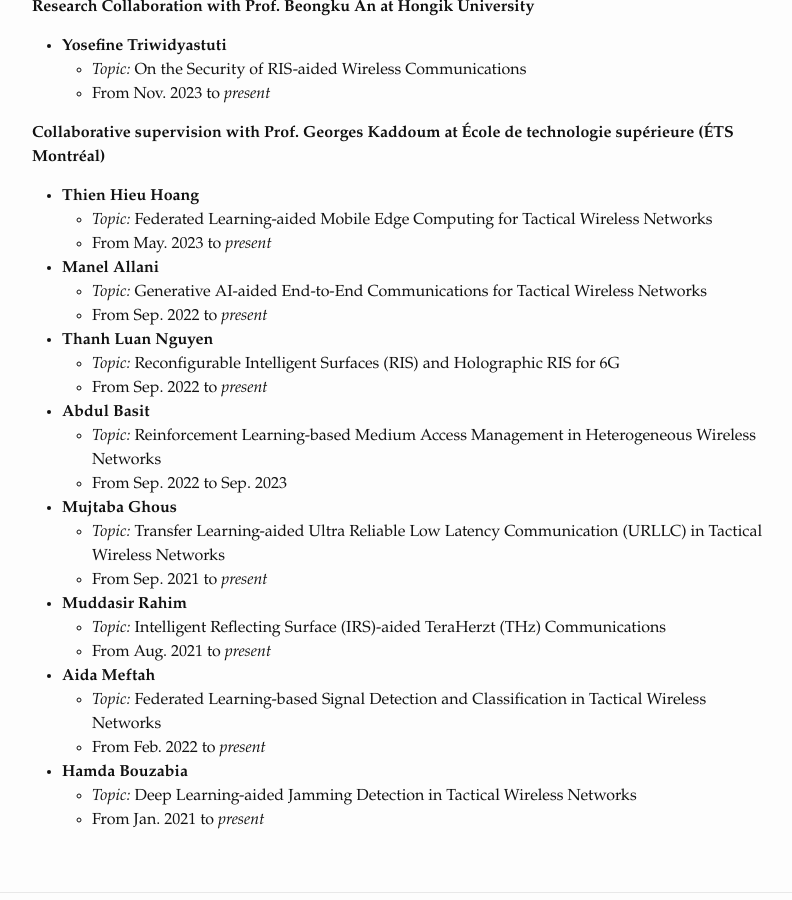
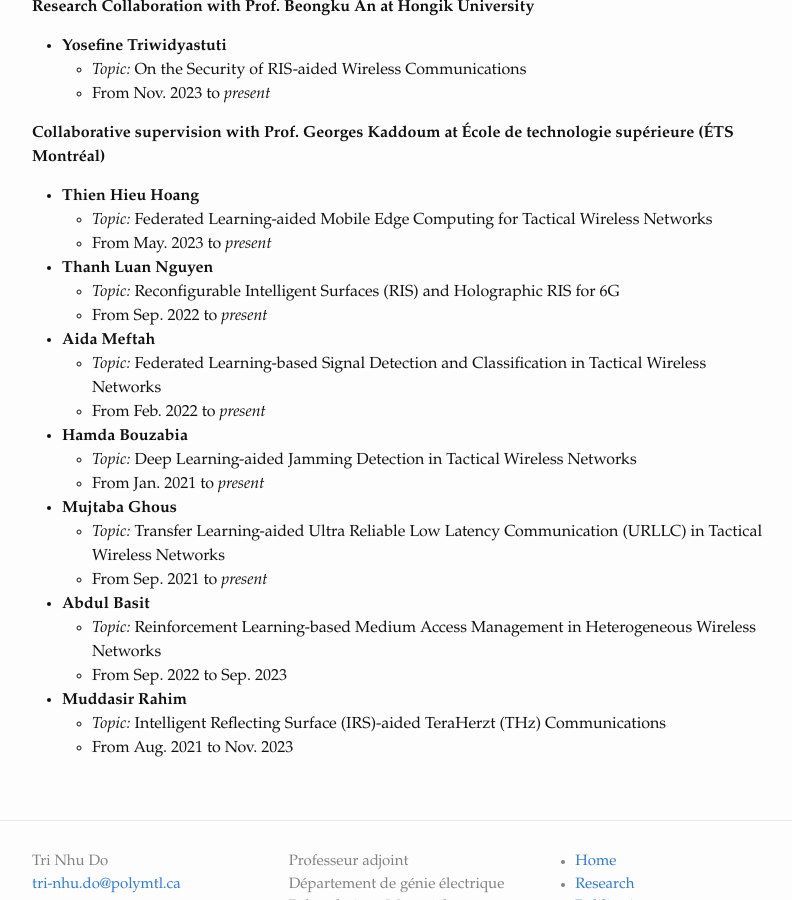
Before and after one commit to trinhudo/trinhudo.github.io, a Jekyll site: the page built from research.md, in a window 1280 px wide and 900 px high, scrolled down 801 px. Shown: the whole window, without its empty margins (238-1030 px from the left). Built offline with Jekyll 4.4.1, drawn with Linux system fonts in a browser that asks for light colours; some of the changed lines change nothing that is shown.

Commit message:
Update research.md
Signed-off-by: Tri Nhu Do <43434724+trinhudo@users.noreply.github.com>

```diff
--- a/research.md
+++ b/research.md
@@ -42,25 +42,9 @@
   - *Topic:* Federated Learning-aided Mobile Edge Computing for Tactical Wireless Networks
   - From May. 2023 to *present*
 
-- **Manel Allani**
-  - *Topic:* Generative AI-aided End-to-End Communications for Tactical Wireless Networks
-  - From Sep. 2022 to *present*
-
 - **Thanh Luan Nguyen**
   - *Topic:* Reconfigurable Intelligent Surfaces (RIS) and Holographic RIS for 6G
   - From Sep. 2022 to *present*
-
-- **Abdul Basit**
-  - *Topic:* Reinforcement Learning-based Medium Access Management in Heterogeneous Wireless Networks
-  - From Sep. 2022 to Sep. 2023
-
-- **Mujtaba Ghous**
-  - *Topic:* Transfer Learning-aided Ultra Reliable Low Latency Communication (URLLC) in Tactical Wireless Networks
-  - From Sep. 2021 to *present*
-
-- **Muddasir Rahim**
-  - *Topic:* Intelligent Reflecting Surface (IRS)-aided TeraHerzt (THz) Communications
-  - From Aug. 2021 to *present*
 
 - **Aida Meftah**
   - *Topic:* Federated Learning-based Signal Detection and Classification in Tactical Wireless Networks
@@ -69,3 +53,15 @@
 - **Hamda Bouzabia**
   - *Topic:* Deep Learning-aided Jamming Detection in Tactical Wireless Networks
   - From Jan. 2021 to *present*
+
+- **Mujtaba Ghous**
+  - *Topic:* Transfer Learning-aided Ultra Reliable Low Latency Communication (URLLC) in Tactical Wireless Networks
+  - From Sep. 2021 to *present*
+
+- **Abdul Basit**
+  - *Topic:* Reinforcement Learning-based Medium Access Management in Heterogeneous Wireless Networks
+  - From Sep. 2022 to Sep. 2023
+
+- **Muddasir Rahim**
+  - *Topic:* Intelligent Reflecting Surface (IRS)-aided TeraHerzt (THz) Communications
+  - From Aug. 2021 to Nov. 2023
```
